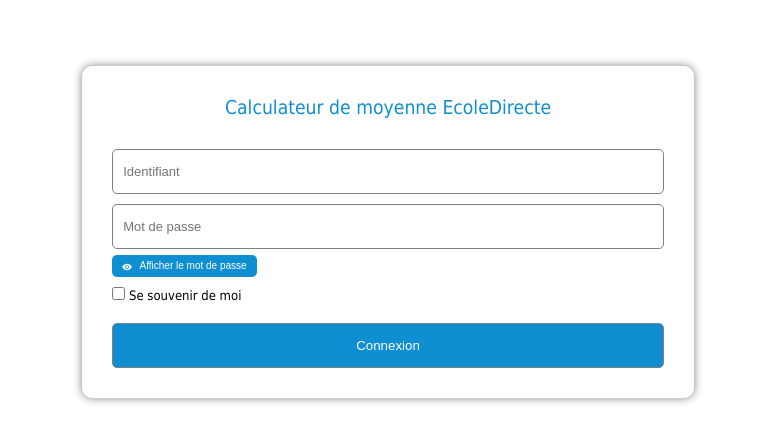
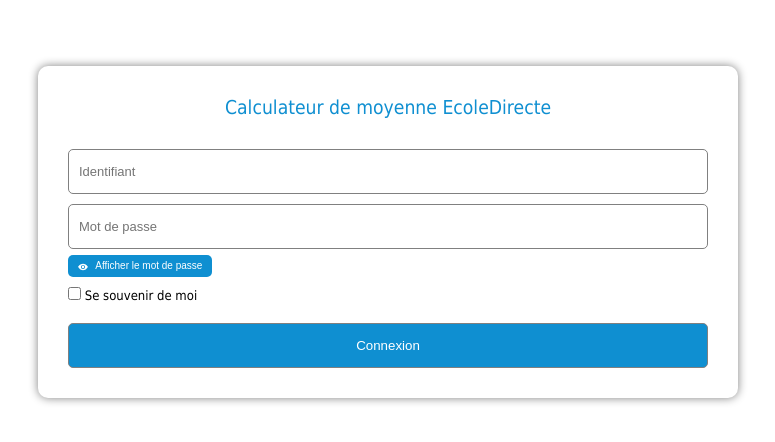
Before and after one commit to feyli/ecoledirecte-moyenne, a plain HTML site: page index.html in a window 1280 px wide. Shown: the part 168-610 px from the top of the page, without its empty margins (252-1027 px from the left). Drawn offline with Linux system fonts and the light colour scheme.

Commit message:
hotfix: fixed width of box

```diff
--- a/style.css
+++ b/style.css
@@ -39,6 +39,8 @@
 }
 
 #box {
+    width: 100%;
+    max-width: 700px;
     background-color: white;
     margin: 20px;
     padding: 30px;
```
